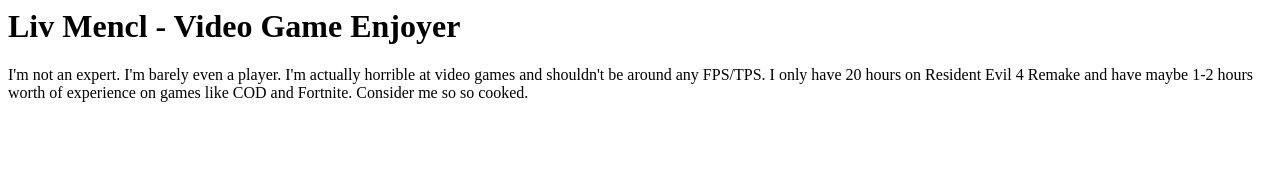
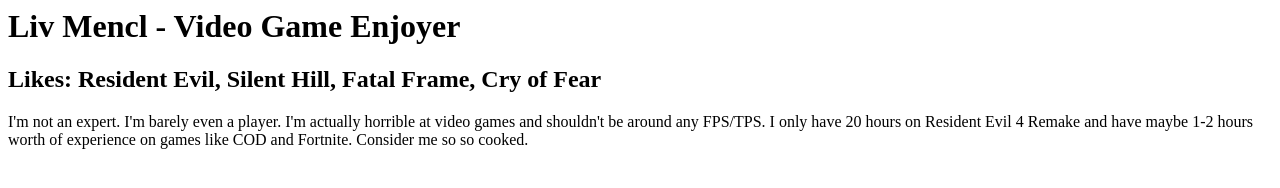
Before and after one commit to oemencl/oemencl.github.io, a plain HTML site: page index.html in a window 1280 px wide. Drawn offline with Linux system fonts and the light colour scheme.

Commit message:
Update index.html

```diff
--- a/index.html
+++ b/index.html
@@ -9,6 +9,7 @@
   <body>
 
     <h1>Liv Mencl - Video Game Enjoyer</h1>
+    <h2>Likes: Resident Evil, Silent Hill, Fatal Frame, Cry of Fear</h2>
 <p>I'm not an expert. I'm barely even a player.
   I'm actually horrible at video games and shouldn't be around any FPS/TPS.
   I only have 20 hours on Resident Evil 4 Remake and have maybe 1-2 hours worth of experience on games like COD and Fortnite.
```
